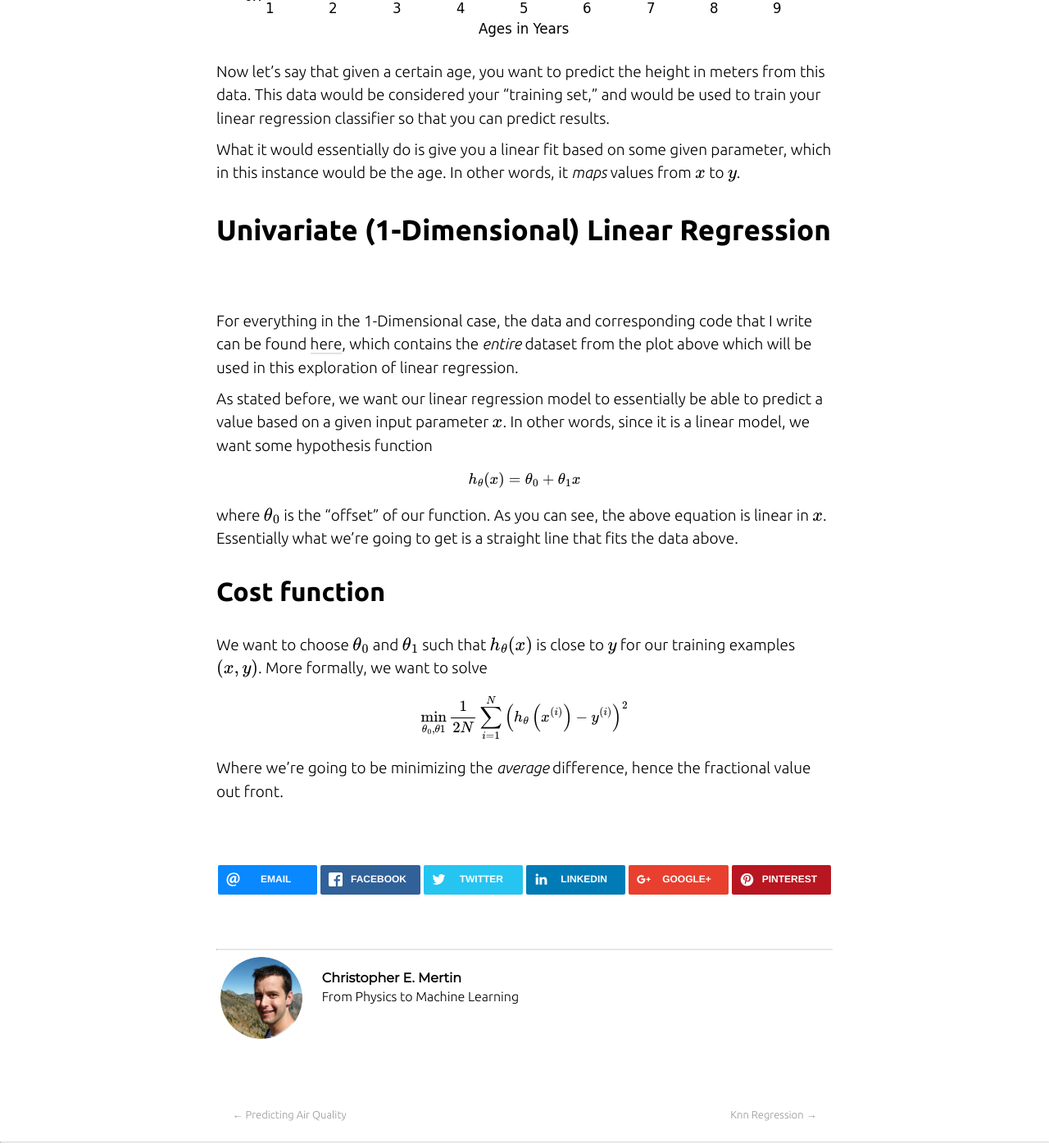
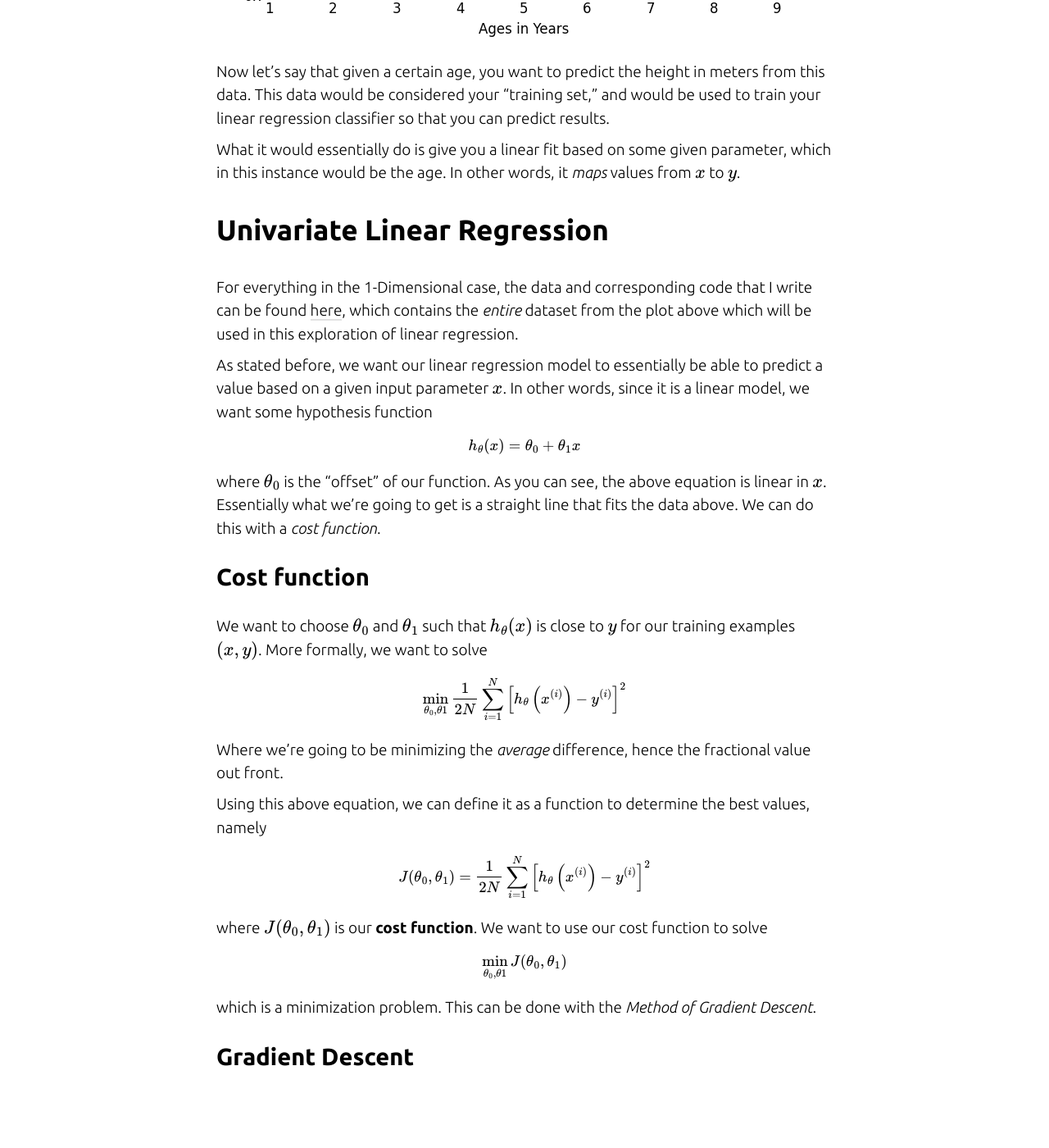
Before and after one commit to cmertin/cmertin.github.io, a Jekyll site: the page built from _posts/2016-11-05-Linear-Regression.markdown, in a window 1280 px wide and 1400 px high, scrolled down 1107 px. Shown: the whole window at 82% size. Built offline with Jekyll 4.4.1, drawn with Linux system fonts in a browser that asks for light colours; nearby versions of some CDN libraries; formulas are drawn with MathJax 3; comment, search, counter and statistics services are not loaded.

Commit message:
Cost Function

```diff
--- a/_posts/2016-11-05-Linear-Regression.markdown
+++ b/_posts/2016-11-05-Linear-Regression.markdown
@@ -24,7 +24,7 @@ What it would essentially do is give you a linear fit based on some given parame
 which in this instance would be the age. In other words, it _maps_ values from $$x$$
 to $$y$$.
 
-# Univariate (1-Dimensional) Linear Regression
+# Univariate Linear Regression
 
 For everything in the 1-Dimensional case, the data and corresponding code that I
 write can be found [here](https://github.com/cmertin/Machine_Learning/tree/master/Linear_Regression),
@@ -39,15 +39,30 @@ $$h_{\theta}(x) = \theta_{0} + \theta_{1}x$$
 
 where $$\theta_{0}$$ is the "offset" of our function. As you can see, the above
 equation is linear in $$x$$. Essentially what we're going to get is a straight line
-that fits the data above.
+that fits the data above. We can do this with a _cost function_.
 
-## Cost function
+### Cost function
 
 We want to choose $$\theta_{0}$$ and $$\theta_{1}$$ such that $$h_{\theta}(x)$$
 is close to $$y$$ for our training examples $$(x,y)$$. More formally, we want
 to solve
 
-$$ \min_{\theta_{0},\theta{1}} \frac{1}{2N}\sum_{i=1}^{N}\left( h_{\theta}\left(x^{(i)}\right) - y^{(i)} \right)^{2}$$
+$$ \min_{\theta_{0},\theta{1}} \frac{1}{2N}\sum_{i=1}^{N}\left[ h_{\theta}\left(x^{(i)}\right) - y^{(i)} \right]^{2}$$
 
 Where we're going to be minimizing the *average* difference, hence the fractional
 value out front.
+
+Using this above equation, we can define it as a function to determine the best
+values, namely
+
+$$J(\theta_{0}, \theta_{1}) =  \frac{1}{2N}\sum_{i=1}^{N}\left[ h_{\theta}\left(x^{(i)}\right) - y^{(i)} \right]^{2}$$
+
+where $$J(\theta_{0}, \theta_{1})$$ is our **cost function**. We want to use our
+cost function to solve
+
+$$\min_{\theta_{0},\theta{1}} J(\theta_{0}, \theta_{1})$$
+
+which is a minimization problem. This can be done with the
+_Method of Gradient Descent_.
+
+### Gradient Descent
```
